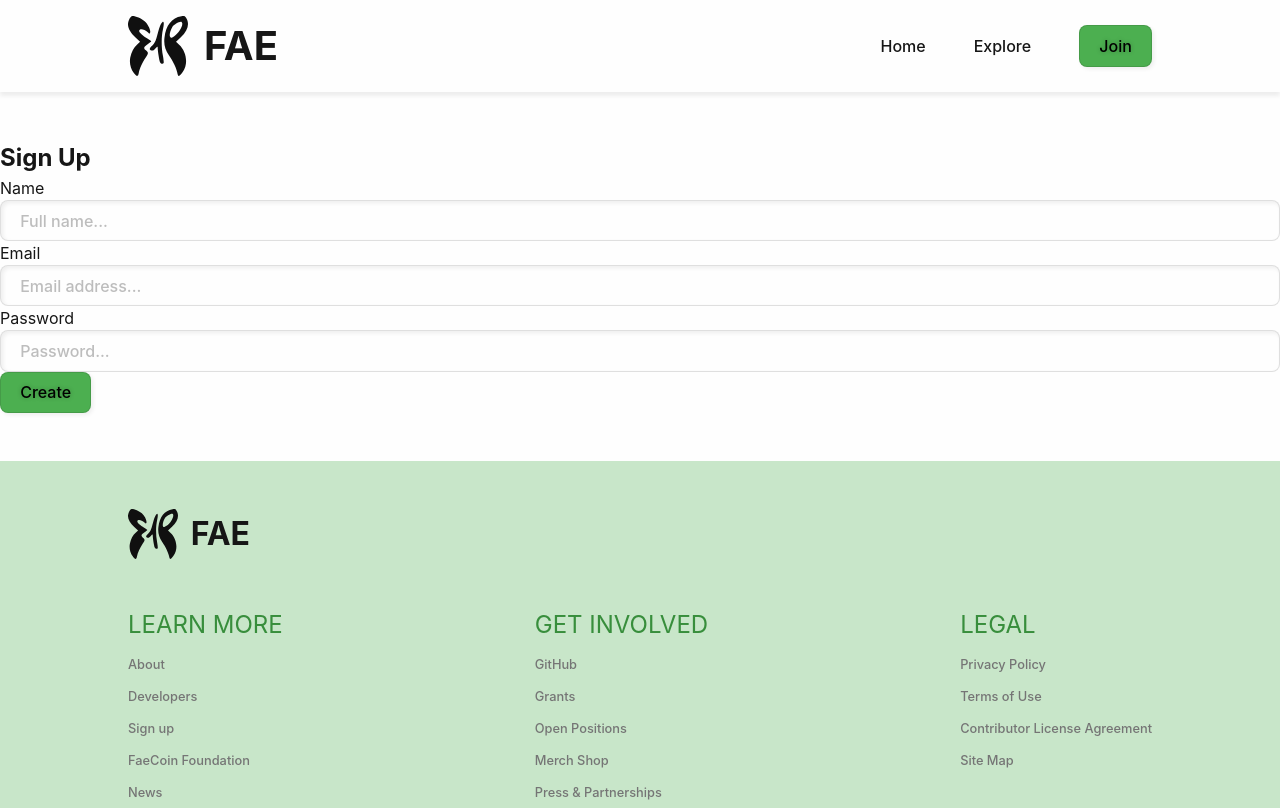
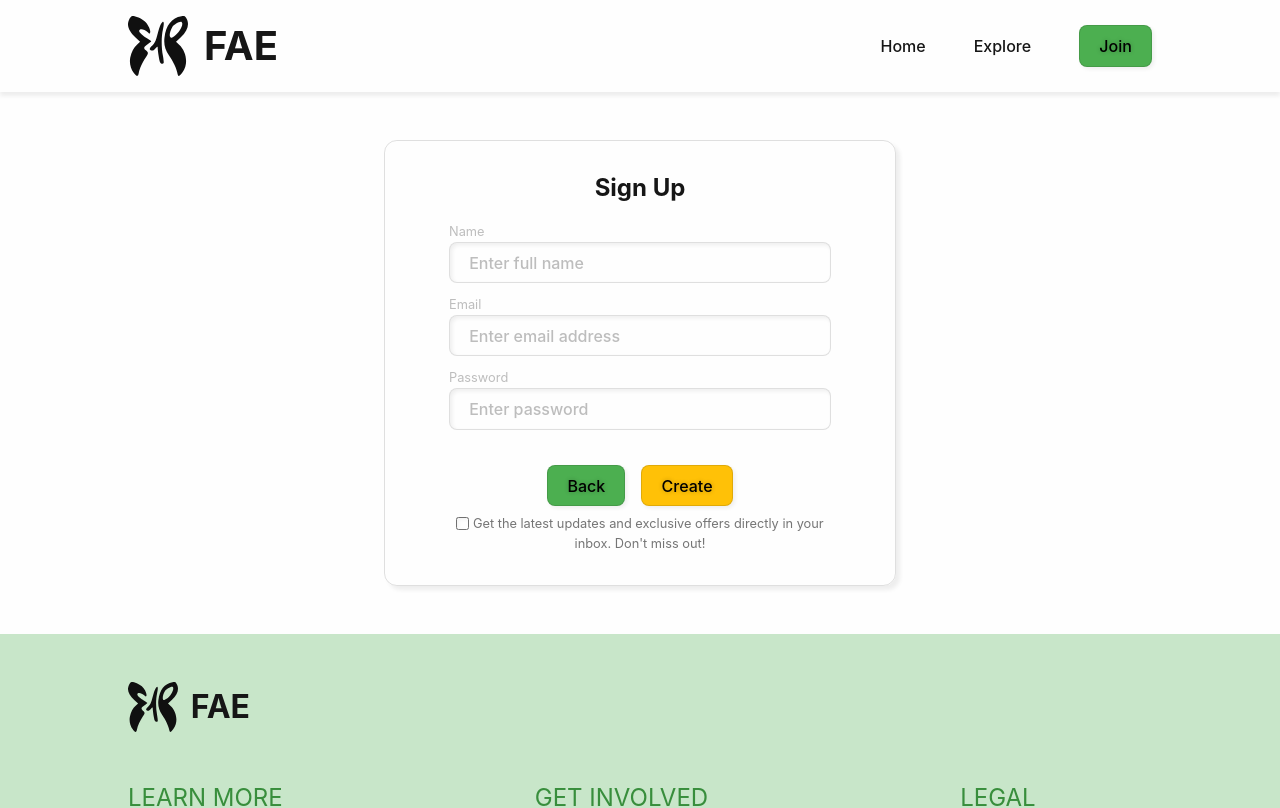
Before and after one commit to rowpacmal/bcu23d-nodejs-faecoin, a React (Vite) app in the folder client/: page /register in a window 1280 px wide. Shown: the top 808 px of the page. Built offline with nearby package versions, Linux system fonts and the light colour scheme; no server answers.

Commit message:
Updated the register page and improved styling

```diff
--- a/client/src/pages/Register.jsx
+++ b/client/src/pages/Register.jsx
@@ -1,8 +1,11 @@
 import { useContext, useEffect, useState } from 'react';
-import { useNavigate } from 'react-router-dom';
+import { Link, useNavigate } from 'react-router-dom';
 import { userSignUp } from '../services/userService';
 import updateFormData from '../utils/updateFormData';
 import GlobalContext from '../contexts/GlobalContext';
+
+import generalStyle from '../styles/general.module.css';
+import style from '../styles/Form.module.css';
 
 function Register() {
   const navigate = useNavigate();
@@ -12,6 +15,8 @@ function Register() {
     email: '',
     password: '',
   });
+  const [warning, setWarning] = useState(null);
+  const [isVisible, setIsVisible] = useState(false);
 
   useEffect(() => {
     if (isValid) {
@@ -28,61 +33,92 @@ function Register() {
   async function handleSubmit(e) {
     e.preventDefault();
 
+    try {
       const token = await userSignUp(formData);
       localStorage.setItem('TOKEN', token);
 
       setIsValid(true);
       navigate('/');
+    } catch (error) {
+      if (warning) return;
+
+      setWarning(error.message);
+      setIsVisible(true);
+
+      setTimeout(() => {
+        setIsVisible(false);
+
+        setTimeout(() => setWarning(null), 1000);
+      }, 3000);
+    }
   }
 
   return (
-    <section>
+    <section className={`${generalStyle.container} ${style.section}`}>
       <h2>Sign Up</h2>
 
-      <form onSubmit={handleSubmit}>
-        <div>
-          <label>
-            Name
-            <br />
+      <form onSubmit={handleSubmit} className={style.form}>
+        <div className={style.fields}>
+          <div className={style.input}>
+            <label htmlFor="name">Name</label>
+
             <input
+              id="name"
               name="name"
               type="text"
-              placeholder="Full name..."
+              placeholder="Enter full name"
               value={formData.name}
               onChange={handleChange}
             />
-          </label>
           </div>
 
-        <div>
-          <label>
-            Email
-            <br />
+          <div className={style.input}>
+            <label htmlFor="email">Email</label>
+
             <input
+              id="email"
               name="email"
-              type="text"
-              placeholder="Email address..."
+              type="email"
+              placeholder="Enter email address"
               value={formData.email}
               onChange={handleChange}
             />
-          </label>
           </div>
 
-        <div>
-          <label>
-            Password
-            <br />
+          <div className={style.input}>
+            <label htmlFor="password">Password</label>
+
             <input
+              id="password"
               name="password"
               type="password"
-              placeholder="Password..."
+              placeholder="Enter password"
               value={formData.password}
               onChange={handleChange}
             />
-          </label>
+          </div>
         </div>
 
-        <button>Create</button>
+        <div className={style.control}>
+          <p className={`${style.warning}${isVisible ? ` ${style.show}` : ''}`}>
+            {warning}
+          </p>
+
+          <div className={style.buttons}>
+            <Link to="/login">
+              <button type="button">Back</button>
+            </Link>
+
+            <button type="submit" className={style.button}>
+              Create
+            </button>
+          </div>
+
+          <p className={style.text}>
+            <input type="checkbox" name="newsletter" /> Get the latest updates
+            and exclusive offers directly in your inbox. Don&apos;t miss out!
+          </p>
+        </div>
       </form>
     </section>
   );
```
Lines whose indentation alone changed are shown as unchanged.
